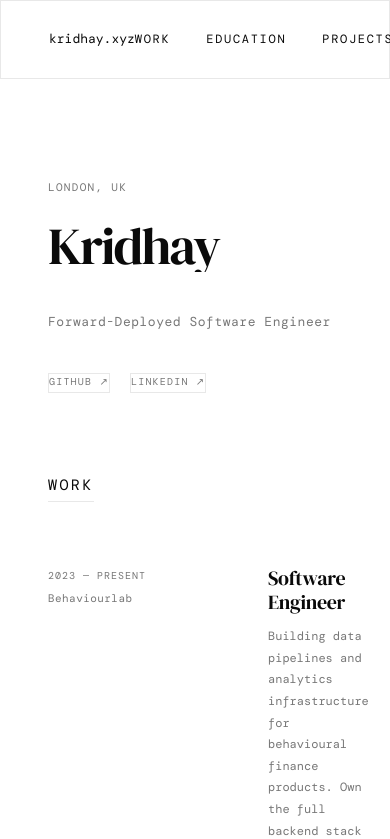
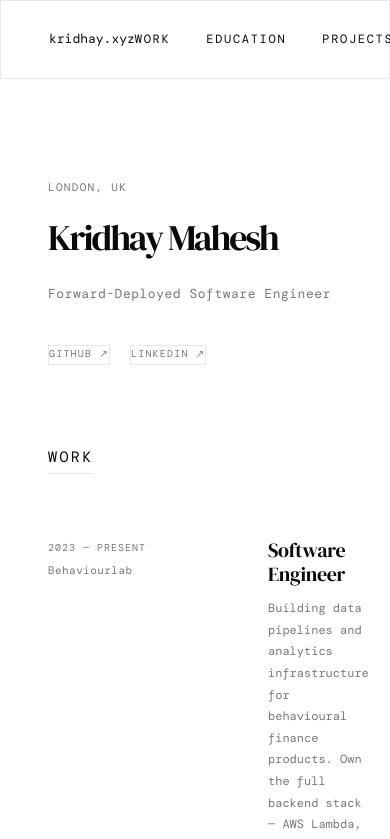
Before and after one commit to Kr1dhay/personal-portfolio, a Next.js app: page / in a window 390 px wide. Shown: the top 839 px of the page. Built offline with nearby package versions, Linux system fonts and the light colour scheme; a web font is replaced by a local one.

Commit message:
done apart from mobile and content

```diff
--- a/src/components/Hero.tsx
+++ b/src/components/Hero.tsx
@@ -6,14 +6,14 @@ export default function Hero() {
       </div>
 
       <div className="mt-2">
-        <div className="hero-line">
-          <span className="hero-line-inner font-serif text-[clamp(52px,8vw,88px)] leading-none tracking-[-2px] text-[var(--text)]">
-            Kridhay
+        <div className="hero-line pb-3">
+          <span className="hero-line-inner font-serif text-[clamp(36px,5.5vw,62px)] leading-none tracking-[-2px] text-[var(--text)]">
+            Kridhay Mahesh
           </span>
         </div>
       </div>
 
-      <div className="reveal d-2 text-[13px] text-[var(--text2)] tracking-[0.04em] mb-10" style={{ marginTop: 40 }}>
+      <div className="reveal d-2 text-[13px] text-[var(--text2)] tracking-[0.04em] mb-10" style={{ marginTop: 16 }}>
         Forward-Deployed Software Engineer
       </div>
 
--- a/src/components/PersonalSection.tsx
+++ b/src/components/PersonalSection.tsx
@@ -6,7 +6,7 @@ export default function PersonalSection() {
           Personal
         </div>
 
-        <div className="reveal max-w-[560px]">
+        <div className="reveal">
           <p className="text-[13px] text-[var(--text2)] leading-[1.9]">
             I build backend systems and data pipelines. Before software, electrical engineering gave me a taste for making real systems work under real constraints — tight loops, edge cases, things that break in the field.
           </p>
```
